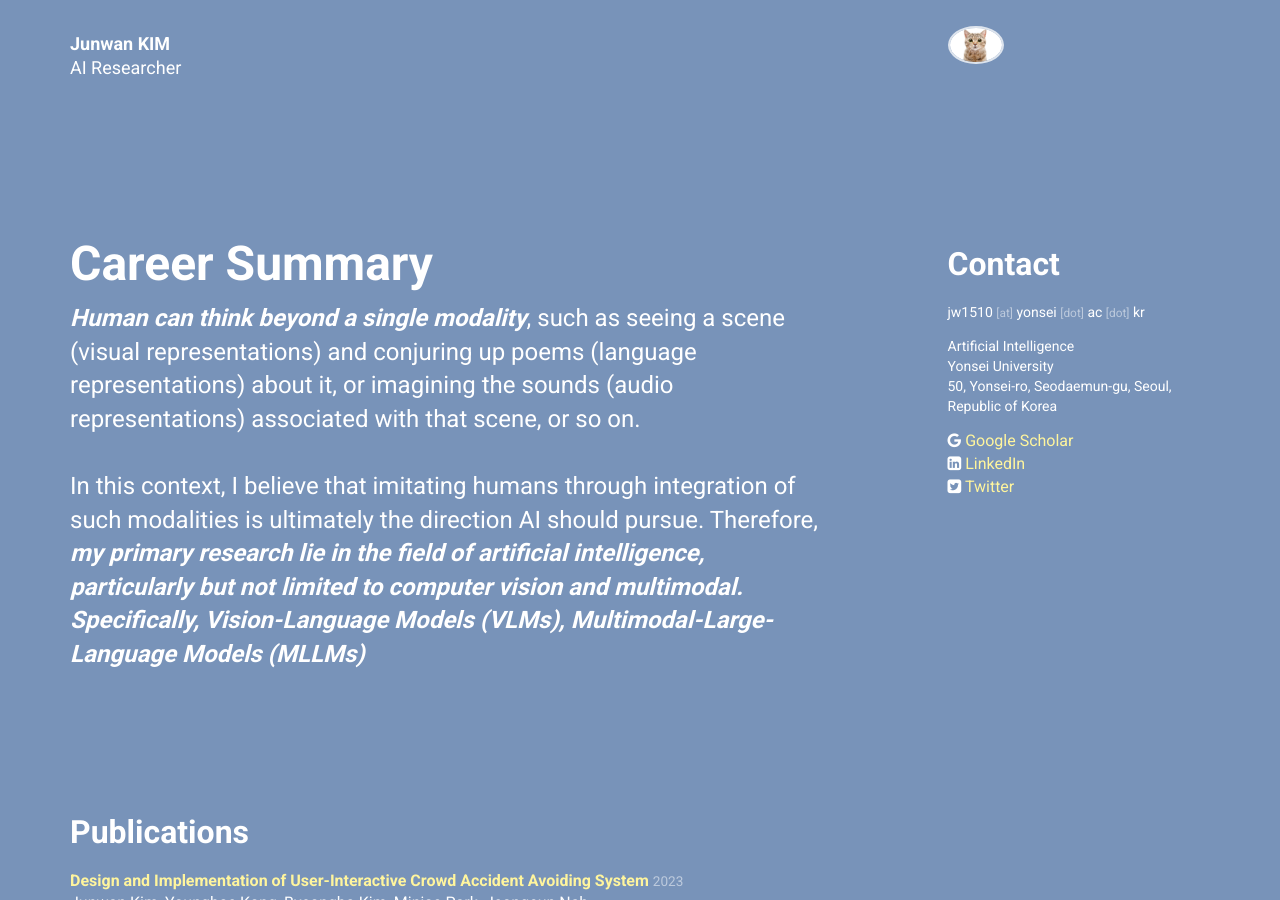
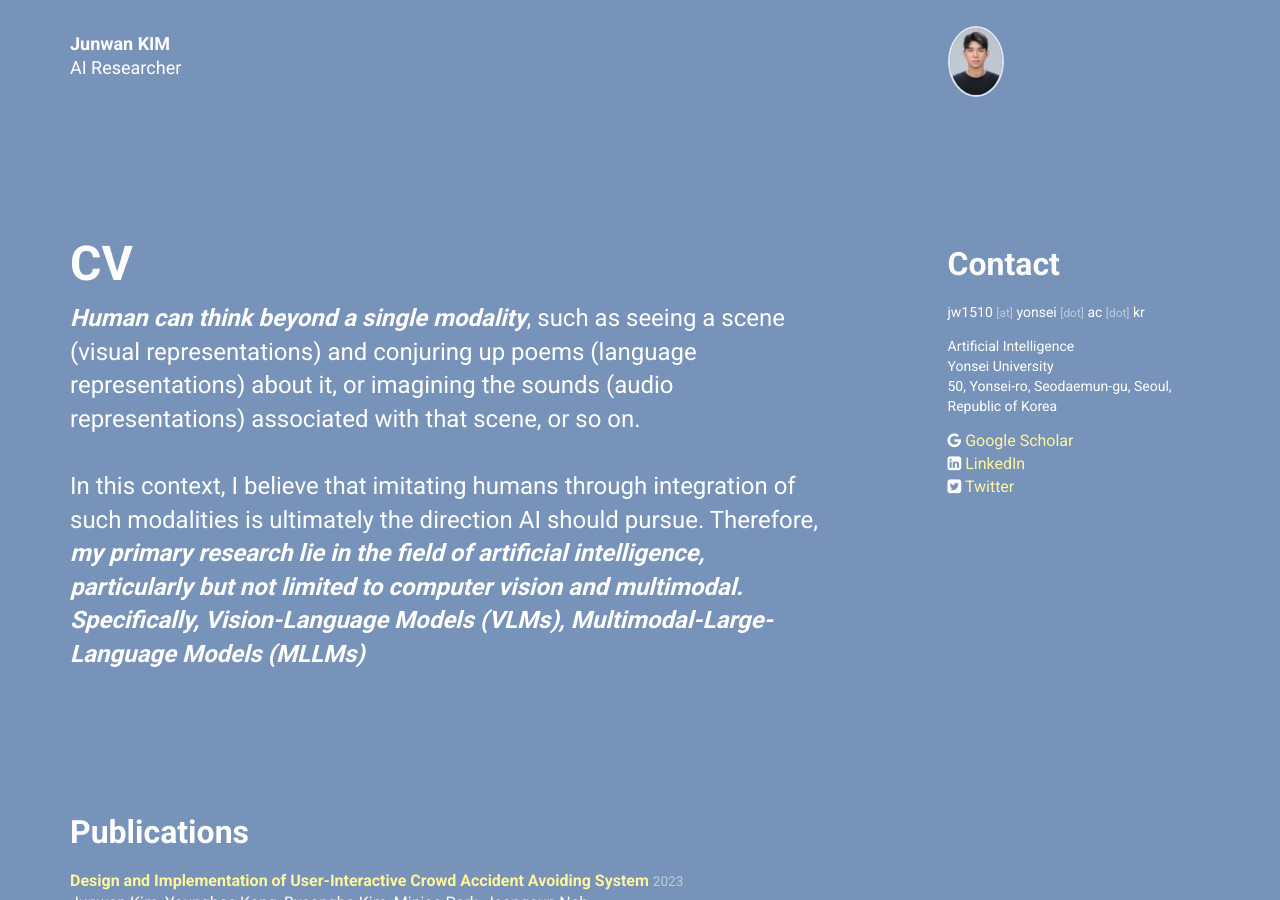
Before and after one commit to junwankimm/junwankimm.github.io, a Jekyll site: the page built from index.html, in a window 1280 px wide and 900 px high. Built offline with Jekyll 4.4.1, drawn with Linux system fonts in a browser that asks for light colours; nearby versions of some CDN libraries.

Commit message:
change profile

```diff
--- a/_data/personal.yml
+++ b/_data/personal.yml
@@ -2,7 +2,7 @@ name: Junwan KIM
 
 label: AI Researcher
 
-picture: /img/cat.jpg
+picture: /img/me.JPG
 
 email: jw1510@yonsei.ac.kr
 
@@ -23,14 +23,14 @@ profiles:
   -
     network: LinkedIn
     username: Junwan KIM
-    url: https://www.linkedin.com/
+    url: https://linkedin.com/in/junwan-kim-39b3aa287
   -
     network: Twitter
     username: Junwan KIM
     url: https://twitter.com/
 
 intro:
-  title: Career Summary
+  title: CV
   body: >
     _**Human can think beyond a single modality**_, such as seeing a scene (visual representations) and
     conjuring up poems (language representations) about it, or imagining the sounds (audio representations)
```
Also changed, not shown: img/me.JPG (added).
